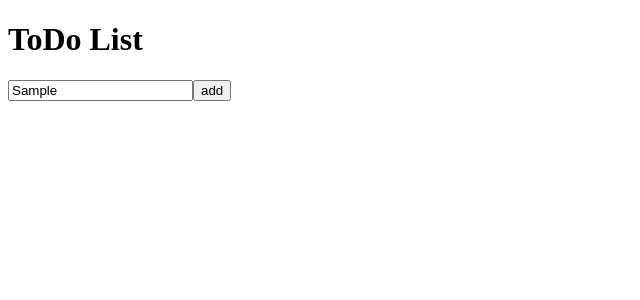
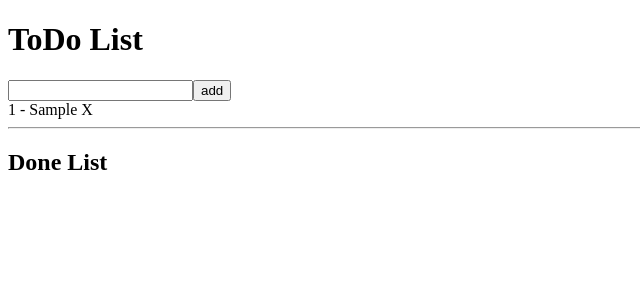
Before and after one commit to Dvalmont07/ToDoList, an Angular app: page / in a window 1280 px wide. Both pictures are taken after typing "Sample" into the empty fields and a click on the button "add". Shown: the top 300 px of the page, without its empty margins (0-640 px from the left). Built offline with nearby package versions, Linux system fonts and the light colour scheme.

Commit message:
add done task list

```diff
--- a/src/app/app.component.html
+++ b/src/app/app.component.html
@@ -1,8 +1,14 @@
 <h1>ToDo List</h1>
-<input name="taskName" id="taskName" [(ngModel)]="taskName" (keyup.enter)="addToDoTask({Name:taskName})" />
-<input type="button" value="add" (click)="addToDoTask({Name:taskName})" />
+<input name="taskName" id="taskName" [(ngModel)]="taskName" (keyup.enter)="addToDoTask({TaskName: taskName})" />
+<input type="button" value="add" (click)="addToDoTask({TaskName: taskName})" />
 
 <div *ngFor="let task of toDoTaskList">
+  <span>{{task.Order}} - {{task.TaskName}}</span><span class="cursor-pointer" title="remove" (click)="markAsDone(task)">
+    X</span>
+</div>
+<hr />
+<h2>Done List</h2>
+<div *ngFor="let task of doneTaskList">
   <span>{{task.Order}} - {{task.TaskName}}</span><span class="cursor-pointer" title="remove" (click)="removeTask(task)">
     X</span>
 </div>
```
